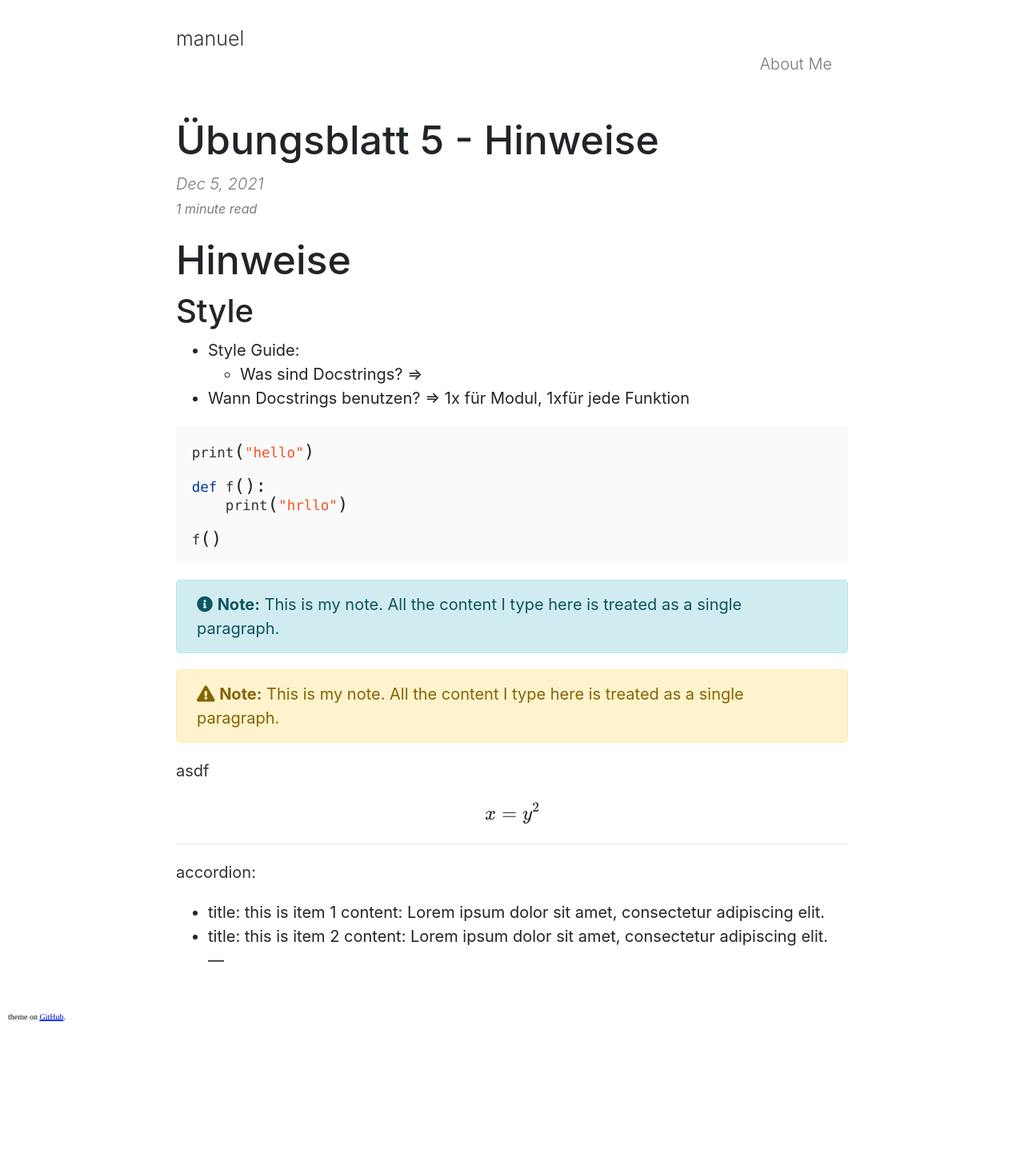
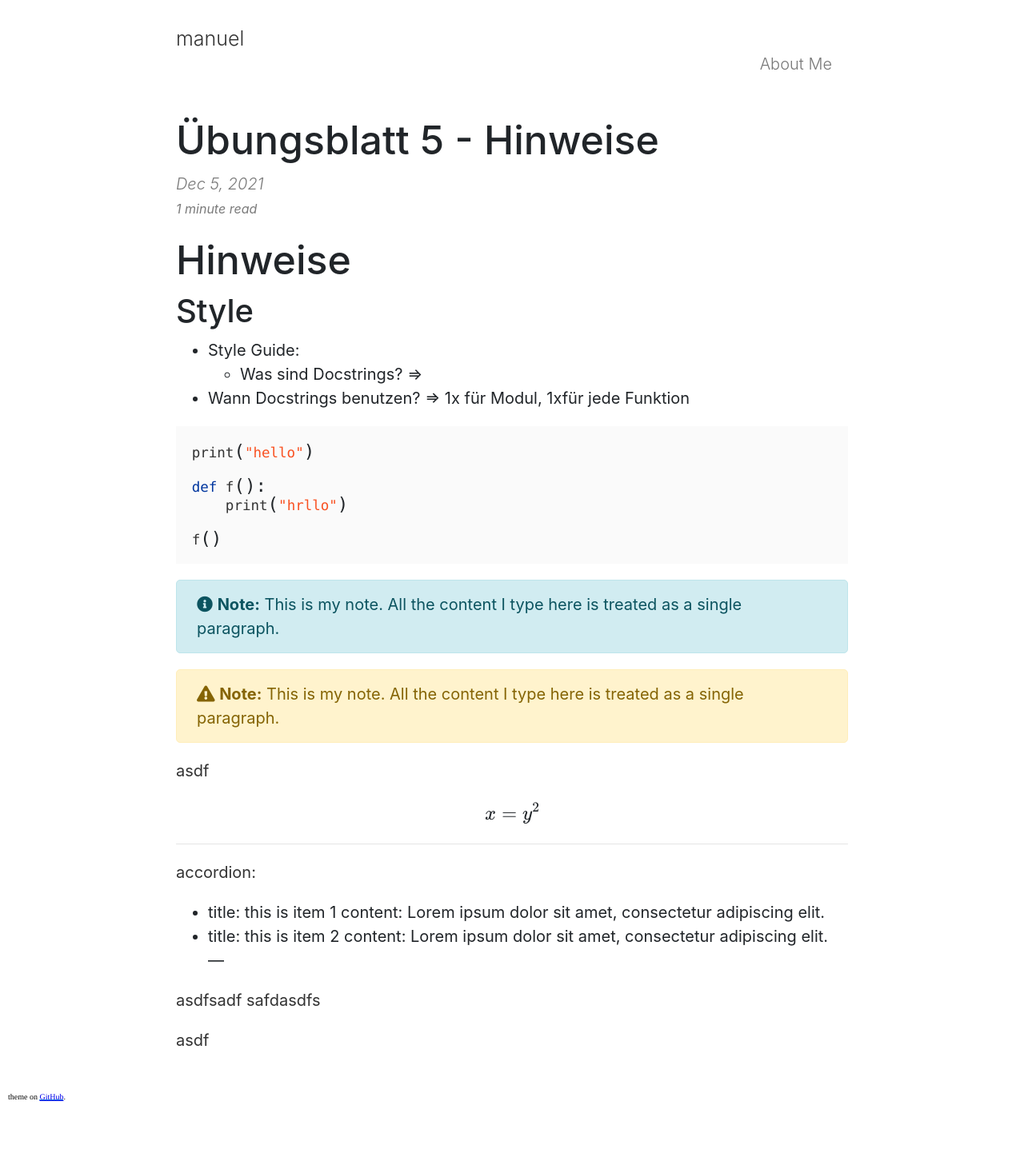
Before and after one commit to mAIRcode/mAIRcode.github.io, a Jekyll site: the page built from _posts/2021-12-05-epr_blatt5.md, in a window 1280 px wide. Shown: the whole page at 80% size. Built offline with Jekyll 4.4.1, drawn with Linux system fonts in a browser that asks for light colours; nearby versions of some CDN libraries; formulas are drawn with MathJax 3; before the commit the page ends 1342 px from its top, so only the background shows below that.

Commit message:
Update 2021-12-05-epr_blatt5.md

```diff
--- a/_posts/2021-12-05-epr_blatt5.md
+++ b/_posts/2021-12-05-epr_blatt5.md
@@ -46,3 +46,9 @@ accordion:
   - title: this is item 2
     content: Lorem ipsum dolor sit amet, consectetur adipiscing elit.
 ---
+
+asdfsadf
+safdasdfs
+
+
+asdf
```
